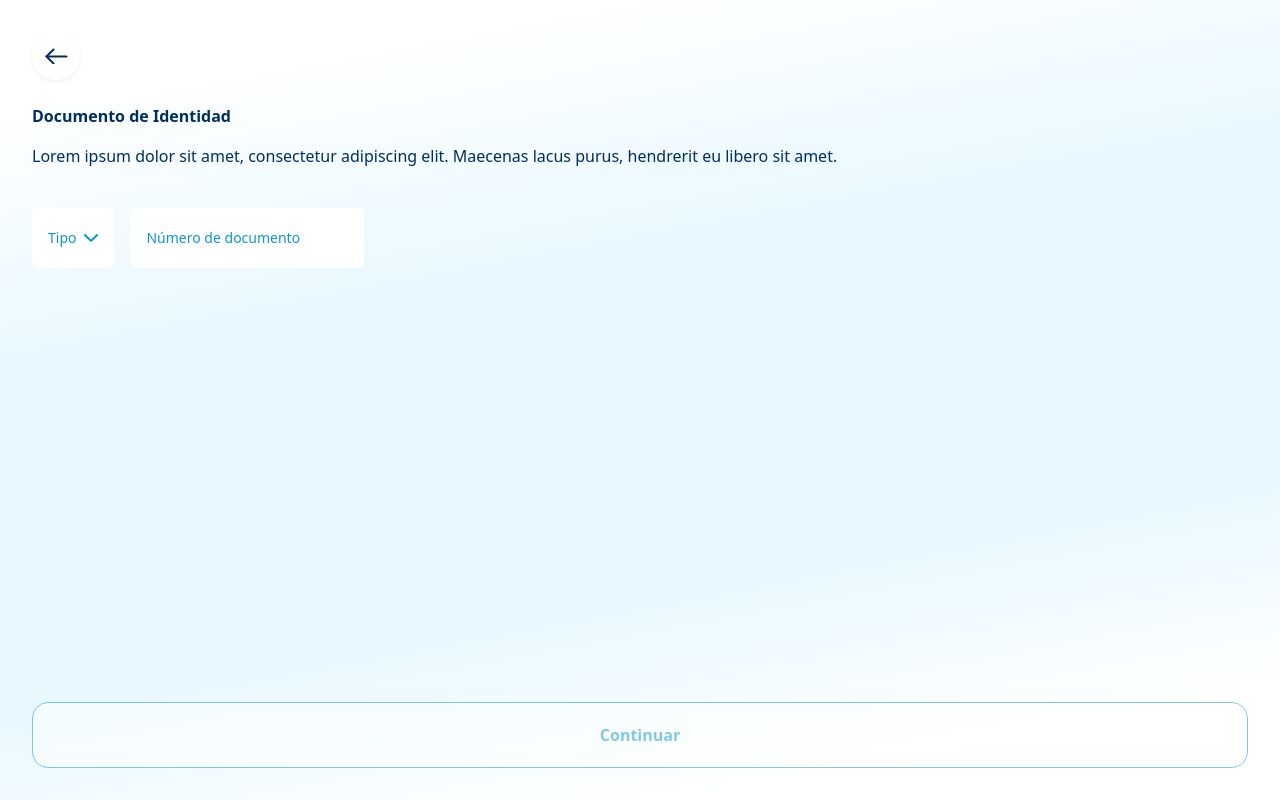
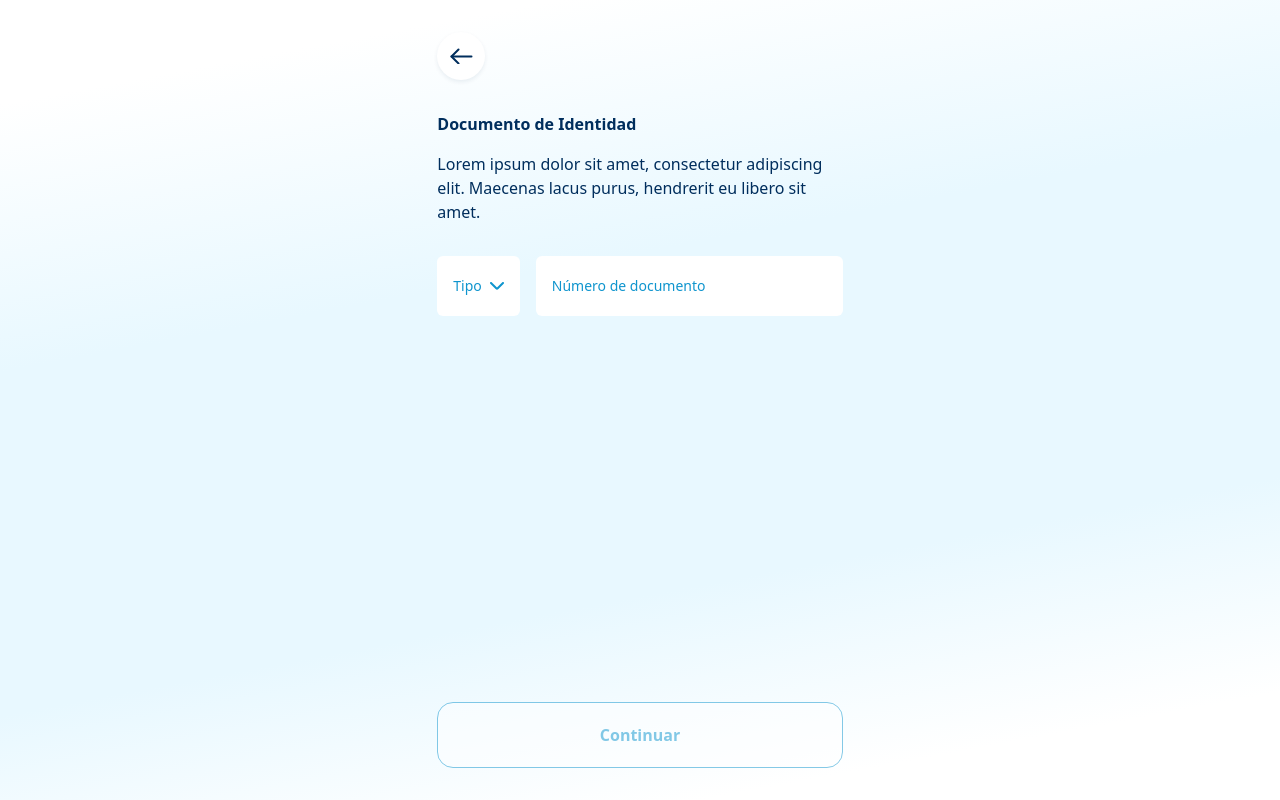
Before and after one commit to TheTributeCommunity/fesbal-frontend, a React (Vite) app: page / in a window 1280 px wide. Built offline with nearby package versions, Linux system fonts and the light colour scheme.

Commit message:
create component for Identification Form

```diff
--- a/src/pages/UserIdentificationNumber.tsx
+++ b/src/pages/UserIdentificationNumber.tsx
@@ -1,48 +1,23 @@
-import {useState} from "react";
-import IdentificationSelect from "../components/atom/IdentificationSelect";
 import AppBackButton from "../components/atom/AppBackButton";
-import {IdentificationSelectOption} from "../types/IdentificationSelectProps";
-import {validateDNI, validateNIE} from "../helpers"
-import AppContinueButton from "../components/atom/AppContinueButton";
-import IdentificationInput from "../components/atom/IdentificationInput";
+import IdentificationForm from "../components/molecules/IdentificationForm";
 
-const selectOptions: IdentificationSelectOption[] = ["DNI", "NIE"]
 const UserIdentificationNumber = () => {
-    const [selectedOption, setSelectedOption] = useState<IdentificationSelectOption>(undefined);
-    const [inputValue, setInputValue] = useState<string>("");
-    const validateInput = (): boolean => {
-        return selectedOption === "DNI" ? validateDNI(inputValue) : validateNIE(inputValue);
-    }
-    const handleSelectOnChange = (value: IdentificationSelectOption) => setSelectedOption(value);
-    const handleContinueClick = () => console.log("Continue");
 
     return (
-        <div className="h-screen flex flex-col justify-between p-8 page-bg text-blue-dark">
-            <div className="mb-8">
+        <div className="h-screen flex flex-col page-bg text-blue-dark p-8 justify-between">
+            <div className="flex flex-col gap-8 self-center md:w-1/2 lg:w-1/3">
                 <AppBackButton/>
-                <div className="mb-10 mt-6">
+                <div>
                     <h1 className="text-1xl font-bold mb-4">
-                        Documento de Identidad</h1>
+                        Documento de Identidad
+                    </h1>
                     <p>Lorem ipsum dolor sit amet, consectetur adipiscing elit. Maecenas lacus purus, hendrerit eu
                         libero
-                        sit amet.</p>
+                        sit amet.
+                    </p>
                 </div>
-                <form action="" className="flex flex-row gap-4">
-                    <div className="flex flex-col gap-1 text-sm text-blue-light relative">
-                        {selectedOption &&
-                            <label htmlFor="identityType" className="absolute bottom-16 left-0">Tipo</label>}
-                        <IdentificationSelect options={selectOptions} value={selectedOption}
-                                              onChange={handleSelectOnChange}/>
-                    </div>
-                    <div className="flex flex-col gap-1 text-sm text-blue-light relative">
-                        {inputValue &&
-                            <label htmlFor="identityNumber" className="absolute bottom-16 left-0">Número de
-                                documento</label>}
-                        <IdentificationInput value={inputValue} onChange={setInputValue}/>
-                    </div>
-                </form>
             </div>
-            <AppContinueButton disabled={!validateInput()} onClick={handleContinueClick}/>
+            <IdentificationForm/>
         </div>
     )
 }
```
